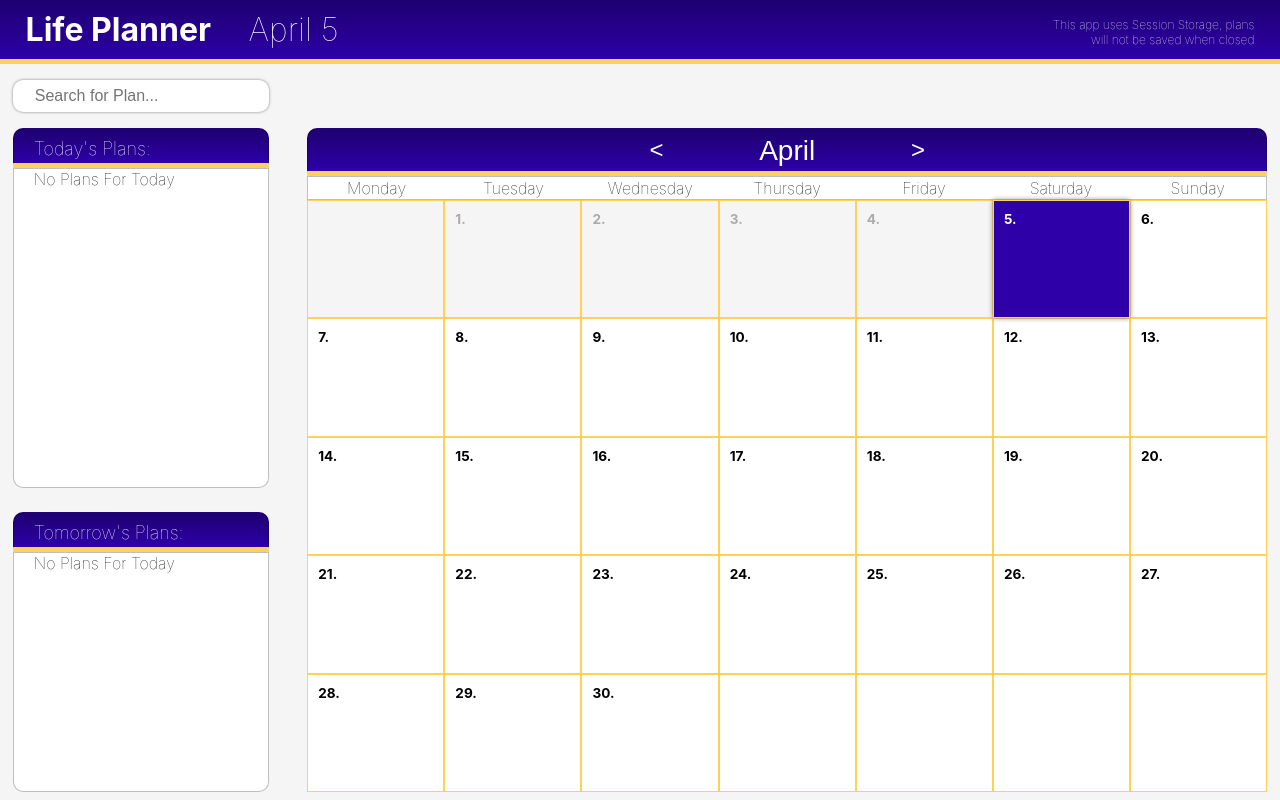
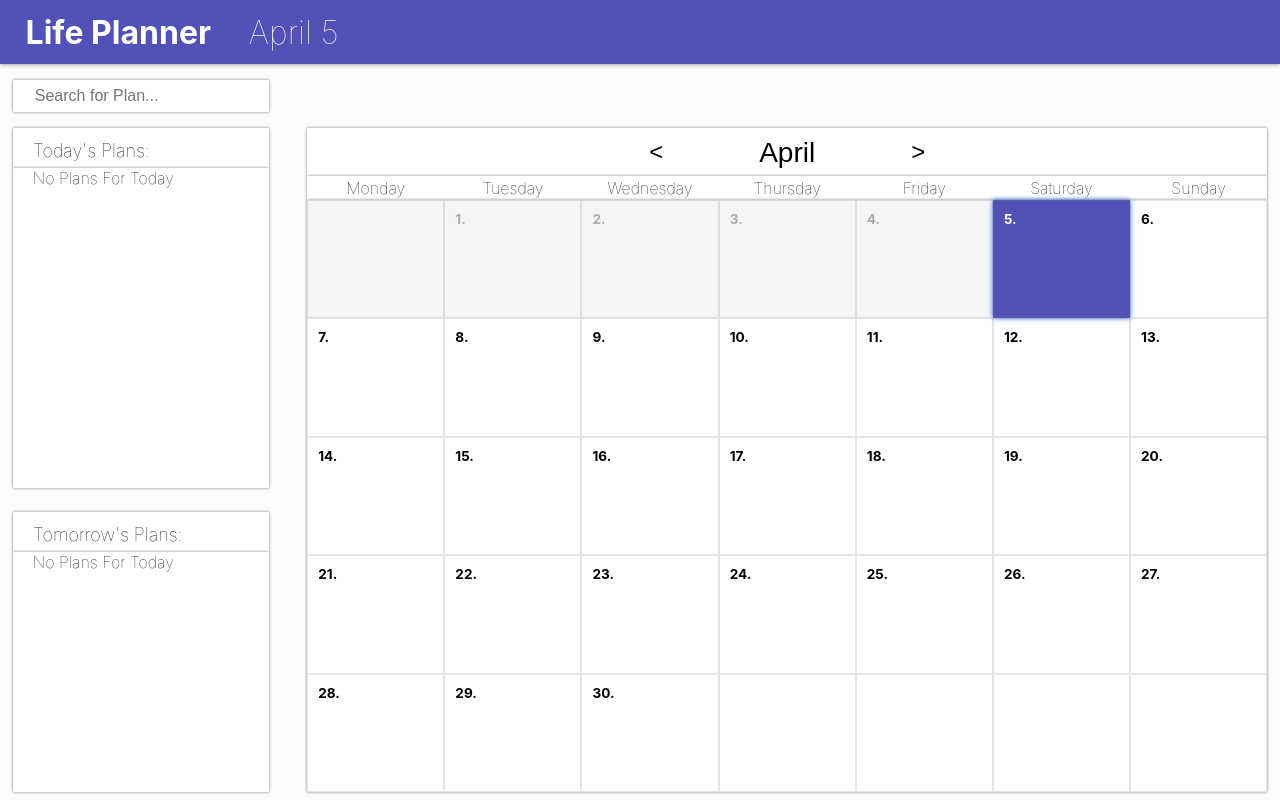
Before and after one commit to lseti1/lifePlanner-773629, a React (Create React App) app: page / in a window 1280 px wide. Built offline with nearby package versions, Linux system fonts and the light colour scheme.

Commit message:
Styles: Colour Overhaul for Simplicity

```diff
--- a/src/App.css
+++ b/src/App.css
@@ -1,5 +1,5 @@
 body {
-  background-color: rgb(245, 245, 245);
+  background-color: rgb(252, 252, 252);
 
   height: 100vh;
   width: 100vw;
@@ -19,12 +19,10 @@ p, h1, h2, li {
   padding-left: 2%;
   gap: 3%;
   font-size: 2vh;
-  font-weight: 700;
   box-sizing: border-box;
-  background: linear-gradient(to bottom, rgb(30, 0, 112), rgb(45, 0, 168));
-  border-bottom: 5px solid rgb(255, 210, 87);
-  background-color: black;
-  color: white;
+  background-color: rgb(81, 81, 184);
+  box-shadow: 0px 0px 5px grey;
+  color: rgb(255, 255, 255);
 
   width: 100%;
   height: 8%;
@@ -42,7 +40,6 @@ p, h1, h2, li {
   grid-template-columns: 180px 100px;
   background-color: rgb(255, 255, 255);
   color: rgb(0, 0, 0);
-  border-radius: 10px;
   box-shadow: 0px 0px 3px grey;
 
   width: 20%;
@@ -59,13 +56,13 @@ p, h1, h2, li {
   background-color: #ffffff;
   font-size: 2vh;
   box-sizing: border-box;
-  z-index: 500;
+  z-index: 2000;
 
   width: 20%;
   box-shadow: 0px 0px 5px grey;
 
   position: absolute;
-  top: 15%;
+  top: 14.1%;
   left: 1%;
 }
 
@@ -103,13 +100,9 @@ li {
   width: 65%;
   height: 6%;
   box-sizing: border-box;
-  background: linear-gradient(to bottom, rgb(30, 0, 112), rgb(45, 0, 168));
-  border: 0.5px solid rgba(0, 0, 0, 0.25);
-  border-bottom: 5px solid rgb(255, 210, 87);
+  background-color: rgb(255, 255, 255);
+  box-shadow: 0px 0px 3px grey;
 
-  border-top-left-radius: 10px;
-  border-top-right-radius: 10px;
-  color: white;
   transition-duration: 0.4s;
 
   position: absolute;
@@ -120,7 +113,7 @@ li {
 .calendarButton {
   display: grid;
   background-color: hsla(0, 0%, 100%, 0);
-  color: rgb(255, 255, 255);
+  color: rgb(0, 0, 0);
   border: 0px;
   font-size: 3vh;
   font-weight: 100;
@@ -132,7 +125,7 @@ li {
 
 .monthSelector {
   background-color: rgba(255, 255, 255, 0);
-  color: white;
+  color: rgb(0, 0, 0);
   border: none;
   text-align: center;
   font-size: 3.5vh;
@@ -144,8 +137,7 @@ li {
 }
 
 .monthSelector:hover {
-  color: rgb(0, 0, 0);
-  background-color: rgb(255, 255, 255);
+  color: rgb(145, 145, 145);
 }
 
 .monthSelector option {
@@ -154,7 +146,7 @@ li {
 }
 
 .calendarButton:hover {
-  color: rgb(185, 185, 185);
+  color: rgb(145, 145, 145);
 }
 
 .bt1 {
@@ -173,11 +165,11 @@ li {
 
   color: rgb(0, 0, 0);
   font-size: 2vh;
-  border: 0.5px solid rgba(0, 0, 0, 0.25);
 
   width: 65%;
   height: 3%;
   box-sizing: border-box;
+  box-shadow: 0px 0px 3px grey;
   transition: 0.4s;
 
   position: absolute;
@@ -196,6 +188,7 @@ li {
   color: rgb(0, 0, 0);
   box-sizing: border-box;
   transition: 0.4s;
+  box-shadow: 0px 0px 3px grey;
 
   position: absolute;
   top: 25%;
@@ -217,16 +210,14 @@ li {
   cursor: pointer;
   transition: 0.5s;
   padding: 10px;
-  border: 0.5px solid rgb(255, 210, 87);
+  border: solid rgba(128, 128, 128, 0.205) 1px;
 
   position: relative;
 }
 
 .daysGridArrays:hover {
-  background-color: rgb(30, 0, 112);
-  box-shadow: 0px 0px 15px grey;
+  background-color: rgb(226, 226, 226);
   z-index: 100;
-  color: white;
 }
 
 .daysGridArrayDeleteButton {
@@ -248,15 +239,13 @@ li {
 }
 
 .daysGridArrayDeleteButton:hover {
-  color: rgb(255, 255, 255);
-  border: 1px solid rgb(255, 255, 255);
-
+  color: rgb(0, 0, 0);
 }
 
 .today {
-  background-color: rgb(45, 0, 168);
-  box-shadow: 0px 0px 5px grey;
-  color: rgb(255, 255, 255);
+  background-color: rgb(81, 81, 184);
+  box-shadow: 0px 0px 5px rgb(32, 94, 209);
+  color: white;
   z-index: 100;
 }
 
@@ -279,10 +268,9 @@ li {
   gap: 2%;
 
   background-color: white;
-  box-shadow: 0px 0px 5px grey;
   color: rgb(5, 5, 5);
   border-radius: 10px;
-  border: 3px solid rgb(255, 210, 87);
+  /* border: 3px solid rgb(0, 0, 0); */
   transition: 0.4s;
   z-index: 1000;
 
@@ -298,13 +286,13 @@ textarea {
   width: 60%;
   font-family: 'Roboto', sans-serif;
 
-  background-color: rgb(245, 245, 245);
+  background-color: rgb(250, 250, 250);
   color: rgb(0, 0, 0);
   font-size: 3vh;
 
-  box-shadow: 0px 0px 5px grey;
-  border: none;
-  border-radius: 10px;
+  border: 1px solid rgba(128, 128, 128, 0.445);
+  /* border: none; */
+  border-radius: 5px;
 
   transition: 0.4s;
 }
@@ -323,13 +311,12 @@ textarea {
   width: 30%;
   height: 5vh;
   border: none;
-  background-color: rgb(255, 255, 255);
-  color: rgb(0, 0, 0);
-  font-size: 2.5vh;
+  background-color: rgb(81, 81, 184);
+  color: rgb(255, 255, 255);
+  font-size: 2.2vh;
 
-  border: 1px solid grey;
-  border-radius: 30px;
-  box-shadow: 0px 0px 2px grey;
+  border-radius: 5px;
+  /* box-shadow: 0px 0px 2px grey; */
   transition: 0.5s;
   cursor: pointer;
 }
@@ -361,14 +348,9 @@ textarea {
 
   width: 30%;
   height: 5%;
-  background: linear-gradient(to bottom, rgb(30, 0, 112), rgb(45, 0, 168));
+  background-color: white;
 
-
-  color: rgb(255, 255, 255);
-  border-top-left-radius: 10px;
-  border-top-right-radius: 10px;
-  border: 0.5px solid rgba(0, 0, 0, 0.25);
-  border-bottom: 5px solid rgb(255, 210, 87);
+  box-shadow: 0px 0px 3px grey;
   box-sizing: border-box;
   padding-top: 5px;
   transition: 0.4s;
@@ -392,9 +374,7 @@ textarea {
   background-color: rgb(255, 255, 255);
   color: rgb(0, 0, 0);
   box-sizing: border-box;
-  border-bottom-left-radius: 10px;
-  border-bottom-right-radius: 10px;
-  border: 0.5px solid rgba(0, 0, 0, 0.25);
+  box-shadow: 0px 0px 3px grey;
   padding: 0px 20px;
   transition: 0.4s;
 
@@ -411,13 +391,9 @@ textarea {
 
   width: 30%;
   height: 5%;
-  background: linear-gradient(to bottom, rgb(30, 0, 112), rgb(45, 0, 168));
-  color: rgb(255, 255, 255);
-  border-top-left-radius: 10px;
-  border-top-right-radius: 10px;
+  background-color: white;
   box-sizing: border-box;
-  border: 0.5px solid rgba(0, 0, 0, 0.25);
-  border-bottom: 5px solid rgb(255, 210, 87);
+  box-shadow: 0px 0px 3px grey;
   padding-top: 5px;
   transition: 0.4s;
 
@@ -439,10 +415,8 @@ textarea {
   height: 30%;
   background-color: rgb(255, 255, 255);
   color: rgb(0, 0, 0);
-  border-bottom-left-radius: 10px;
-  border-bottom-right-radius: 10px;
   box-sizing: border-box;
-  border: 0.5px solid rgba(0, 0, 0, 0.25);
+  box-shadow: 0px 0px 3px grey;
   padding: 0px 20px;
   transition: 0.4s;
 
@@ -459,7 +433,6 @@ textarea {
 
   width: 30%;
   height: 45%;
-  border-radius: 10px;
   cursor: pointer;
   color: white;
   text-shadow: black;
@@ -483,26 +456,6 @@ textarea {
   left: 1%;
 
   height: 35%;
-}
-
-
-.disclaimer {
-  display: flex;
-  justify-content: flex-end;
-  align-items: center;
-  text-align: right;
-  font-size: 1.5vh;
-  padding-right: 2%;
-
-  width: 100%;
-  height: 8%;
-  background-color: rgba(126, 84, 84, 0);
-  color: rgb(255, 255, 255);
-  box-sizing: border-box;
-
-  position: absolute;
-  top: 0%;
-  left: 0%;
 }
 
 .unsupportedMessage {
```
